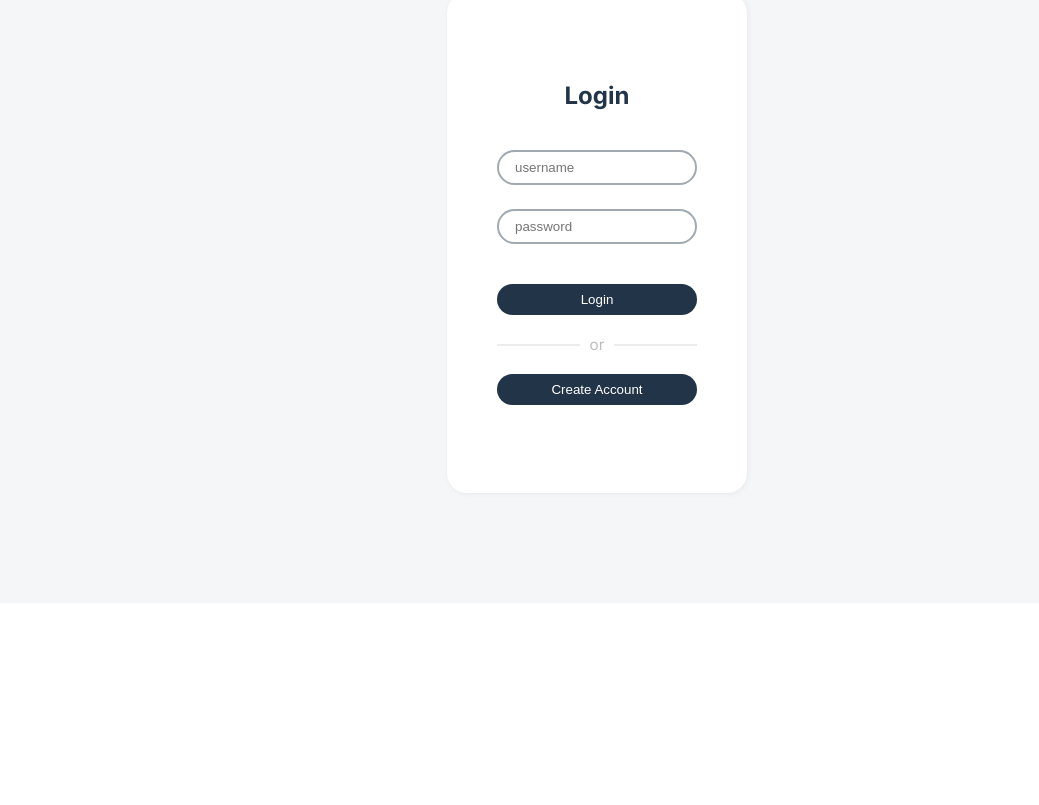
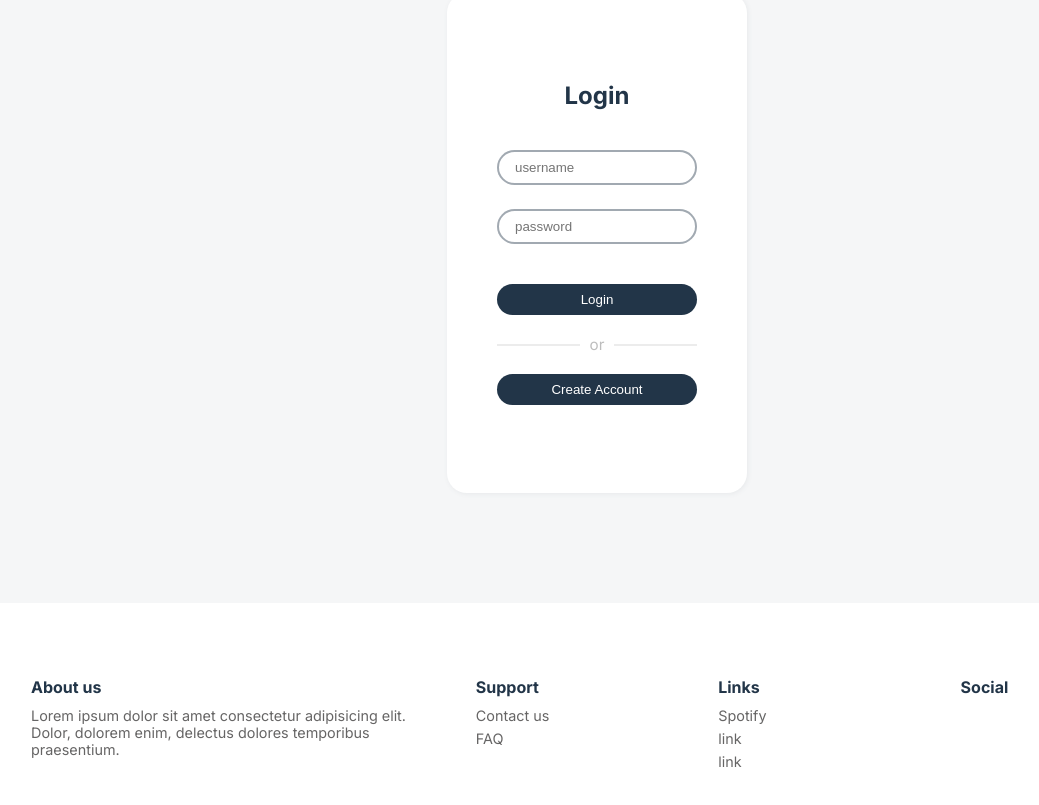
Before and after one commit to Michnowicz/ALM-projetNext, a Next.js app: page /login in a window 1280 px wide. Shown: the part 197-1002 px from the top of the page, without its empty margins (43-1082 px from the left). Before the commit the page ends 800 px from the top, so only its background shows below. Built offline with nearby package versions, Linux system fonts and the light colour scheme.

Commit message:
searchbar filter and js

```diff
--- a/src/app/(pages)/products/page.js
+++ b/src/app/(pages)/products/page.js
@@ -2,12 +2,14 @@
 
 import { useEffect } from "react";
 import "./Products.css";
+import Searchbar from "@/app/_components/Searchbar/Searchbar";
 import List from "@/app/_components/List/List"
 
 export default function Products() {
 
     return(
         <div className="Products">
+            <Searchbar/>
             <List/>
         </div>
     )
--- /dev/null
+++ b/src/app/GlobalRedux/features/search/searchSlice.js
@@ -0,0 +1,20 @@
+'use client'
+
+import { createSlice } from "@reduxjs/toolkit"
+
+
+
+export const searchSlice = createSlice ({
+    name: "search",
+    initialState: {
+        search: "",
+    },
+    reducers: {
+        addSearch: (state, action) => {
+            state.search = action.payload.toLowerCase()
+        }
+    }
+})
+
+export const {addSearch} = searchSlice.actions
+export default searchSlice.reducer
--- a/src/app/GlobalRedux/store.js
+++ b/src/app/GlobalRedux/store.js
@@ -2,10 +2,12 @@
 import { configureStore } from "@reduxjs/toolkit";
 import loginReducer from "./features/login/loginSlice.js"
 import dataReducer from "./features/data/dataSlice.js"
+import searchReducer from "./features/search/searchSlice.js"
 
 export const store = configureStore({
     reducer : {
         login : loginReducer,
         data : dataReducer,
+        search: searchReducer,
     }
 })
--- /dev/null
+++ b/src/app/_components/Footer/Footer.css
@@ -0,0 +1,43 @@
+
+
+
+.Footer {
+    padding: 5%;
+    background-color: white;
+    display: flex;
+    gap: 20px;
+}
+
+.Footer .ftrCont {
+    display: flex;
+    flex-direction: column;
+    gap: 10px;
+    padding: 10px;
+}
+.Footer .About {
+    width: 40%;
+}
+.Footer .Support {
+    width: 20%;
+}
+.Footer .Links {
+    width: 20%;
+}
+.Footer .Social {
+    width: 20%;
+}
+
+
+.ftrCont div {
+    display: flex;
+    flex-direction: column;
+    gap: 6px;
+}
+.ftrCont div a{
+    font-size: 0.9rem;
+    color: #666565;
+}
+.ftrCont div p {
+    font-size: 0.9rem;
+    color: #666565;
+}
--- /dev/null
+++ b/src/app/_components/Footer/Footer.js
@@ -0,0 +1,43 @@
+import "./Footer.css"
+
+import Link from "next/link"
+
+import { FontAwesomeIcon } from "@fortawesome/react-fontawesome"
+import { w } from "@fortawesome/free-solid-svg-icons"
+
+export default function Footer() {
+
+
+
+    return(
+        <div className="Footer">
+            <div className="ftrCont About">
+                <p><b>About us</b></p>
+                <div>
+                    <p>Lorem ipsum dolor sit amet consectetur adipisicing elit. Dolor, dolorem enim, delectus dolores temporibus praesentium.</p>
+                </div>
+            </div>
+            <div className="ftrCont Support">
+                <p><b>Support</b></p>
+                <div>
+                    <Link href="/" target="_blank">Contact us</Link>
+                    <Link href="/" target="_blank">FAQ</Link>
+                </div>
+            </div>
+            <div className="ftrCont Links">
+                <p><b>Links</b></p>
+                <div>
+                    <Link href="https://open.spotify.com/intl-fr" target="_blank">Spotify</Link>
+                    <Link href="/" target="_blank">link</Link>
+                    <Link href="/" target="_blank">link</Link>
+                </div>
+            </div>
+            <div className="ftrCont Social">
+                <p><b>Social</b></p>
+                <div>
+
+                </div>
+            </div>
+        </div>
+    )
+}
--- a/src/app/layout.js
+++ b/src/app/layout.js
@@ -1,6 +1,7 @@
 import { Inter } from "next/font/google";
 import "./globals.css";
 import Navbar from "./_components/Navbar/Navbar.js";
+import Footer from "./_components/Footer/Footer";
 import { Providers } from "./GlobalRedux/provider";
 
 const inter = Inter({ subsets: ["latin"] });
@@ -20,6 +21,7 @@ export default function RootLayout({ children }) {
           <main className="bgGrey">
             {children}
           </main>
+          <Footer/>
         </Providers>
       </body>
     </html>
```
Also changed, not shown: src/app/(pages)/products/[productID]/ProductDetails.css (added, +11 -0 lines), src/app/(pages)/products/[productID]/page.js (+13 -0 lines), src/app/_components/List/List.css (+10 -2 lines), src/app/_components/List/List.js (+20 -12 lines), src/app/_components/Searchbar/Searchbar.css (+34 -0 lines), src/app/_components/Searchbar/Searchbar.js (+21 -0 lines).
